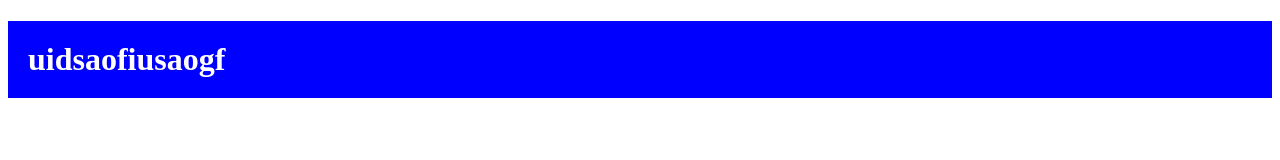
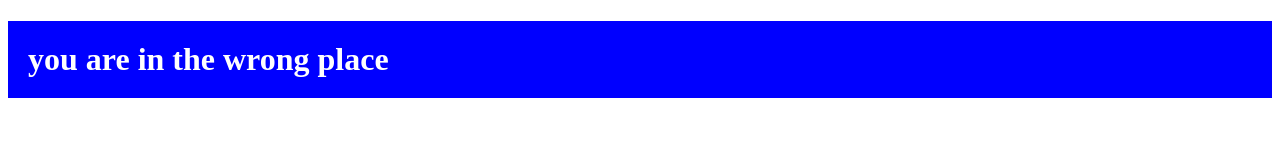
Before and after one commit to imranebiar-jpg/testhack, a plain HTML site: page testhackcv/index.html in a window 1280 px wide. Drawn offline with Linux system fonts and the light colour scheme.

Commit message:
creating conflict

```diff
--- a/testhackcv/index.html
+++ b/testhackcv/index.html
@@ -8,7 +8,7 @@
 </head>
 <body>
     <h1 id="la">
-        uidsaofiusaogf
+        you are in the wrong place
     </h1>
 </body>
 </html>
```
